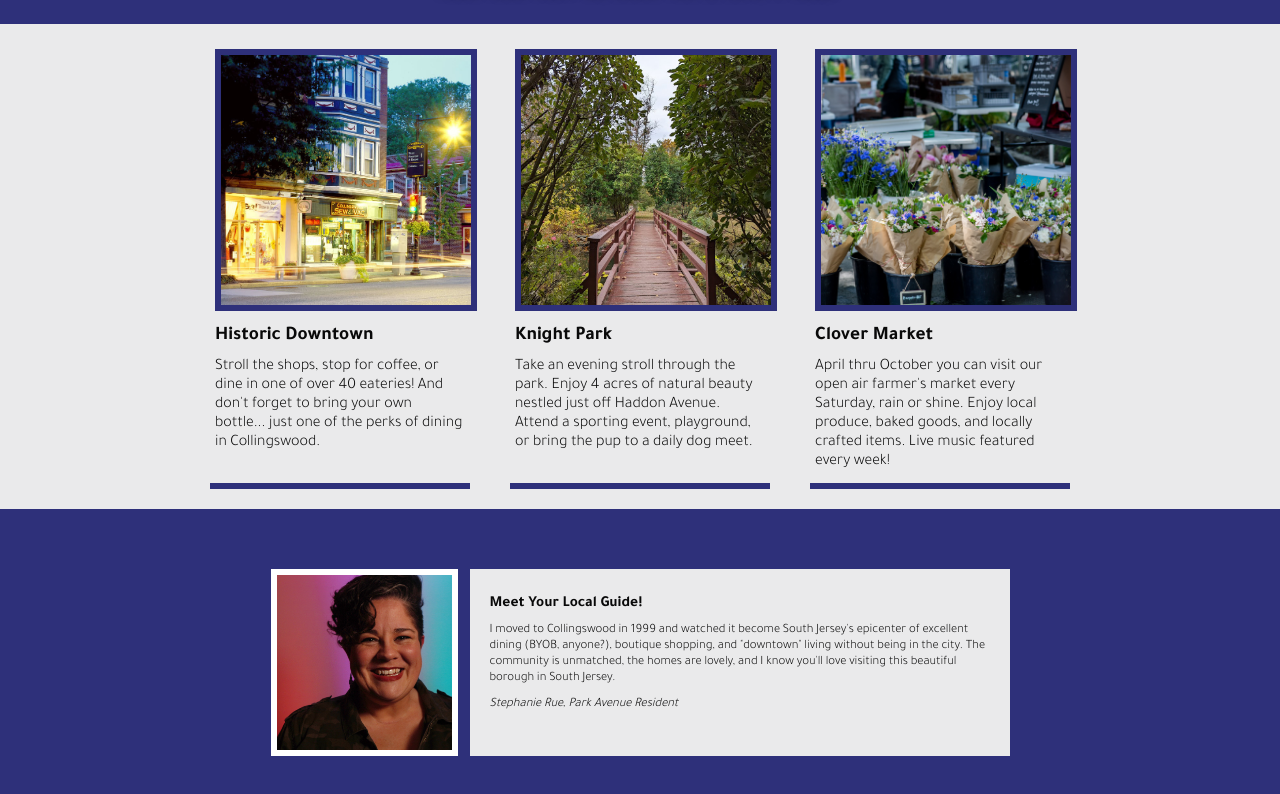
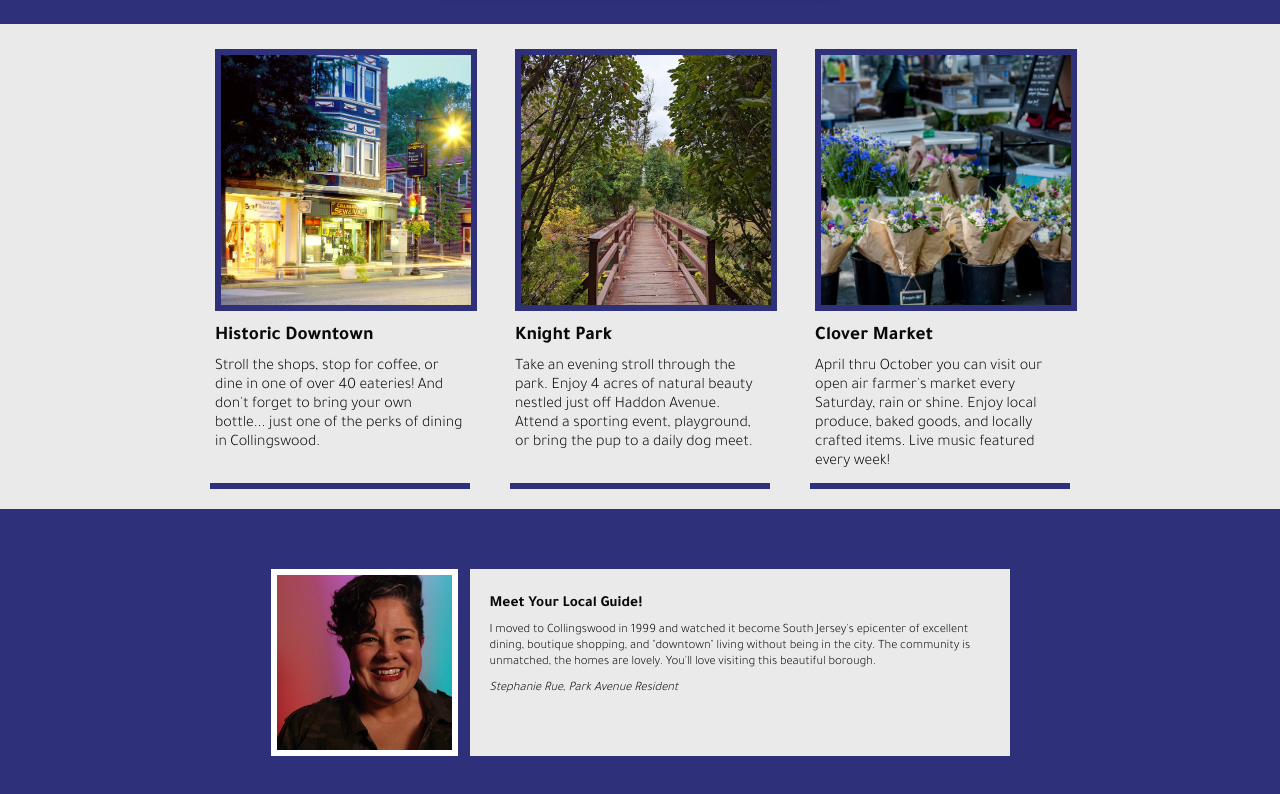
Before and after one commit to figliadelre/hometown-homepage, a website built with Vite: page index.html in a window 1280 px wide. Shown: the part 562-1356 px from the top of the page. Built offline with nearby package versions, Linux system fonts and the light colour scheme.

Commit message:
Update index.html

```diff
--- a/index.html
+++ b/index.html
@@ -49,7 +49,7 @@
             <img src="images/smr02.jpg" class="guide-img">
             <div class="guide-text">
             <h4>Meet Your Local Guide!</h4>
-            <p>I moved to Collingswood in 1999 and watched it become South Jersey's epicenter of excellent dining (BYOB, anyone?), boutique shopping, and "downtown" living without being in the city. The community is unmatched, the homes are lovely, and I know you'll love visiting this beautiful borough in South Jersey.
+            <p>I moved to Collingswood in 1999 and watched it become South Jersey's epicenter of excellent dining, boutique shopping, and "downtown" living without being in the city. The community is unmatched, the homes are lovely. You'll love visiting this beautiful borough.
             </p>
             <p><em>Stephanie Rue, Park Avenue Resident</em></p>
             </div>
```
